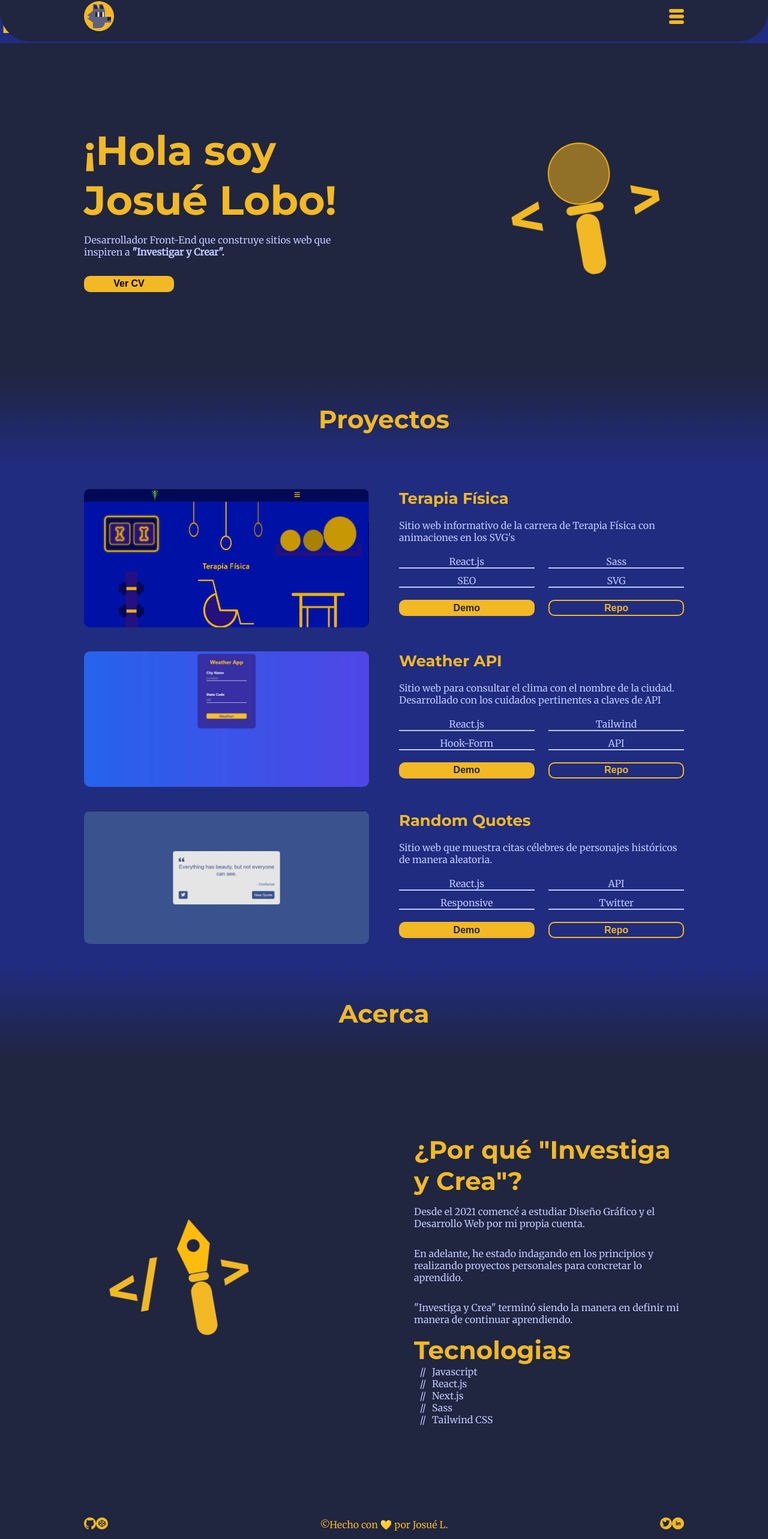
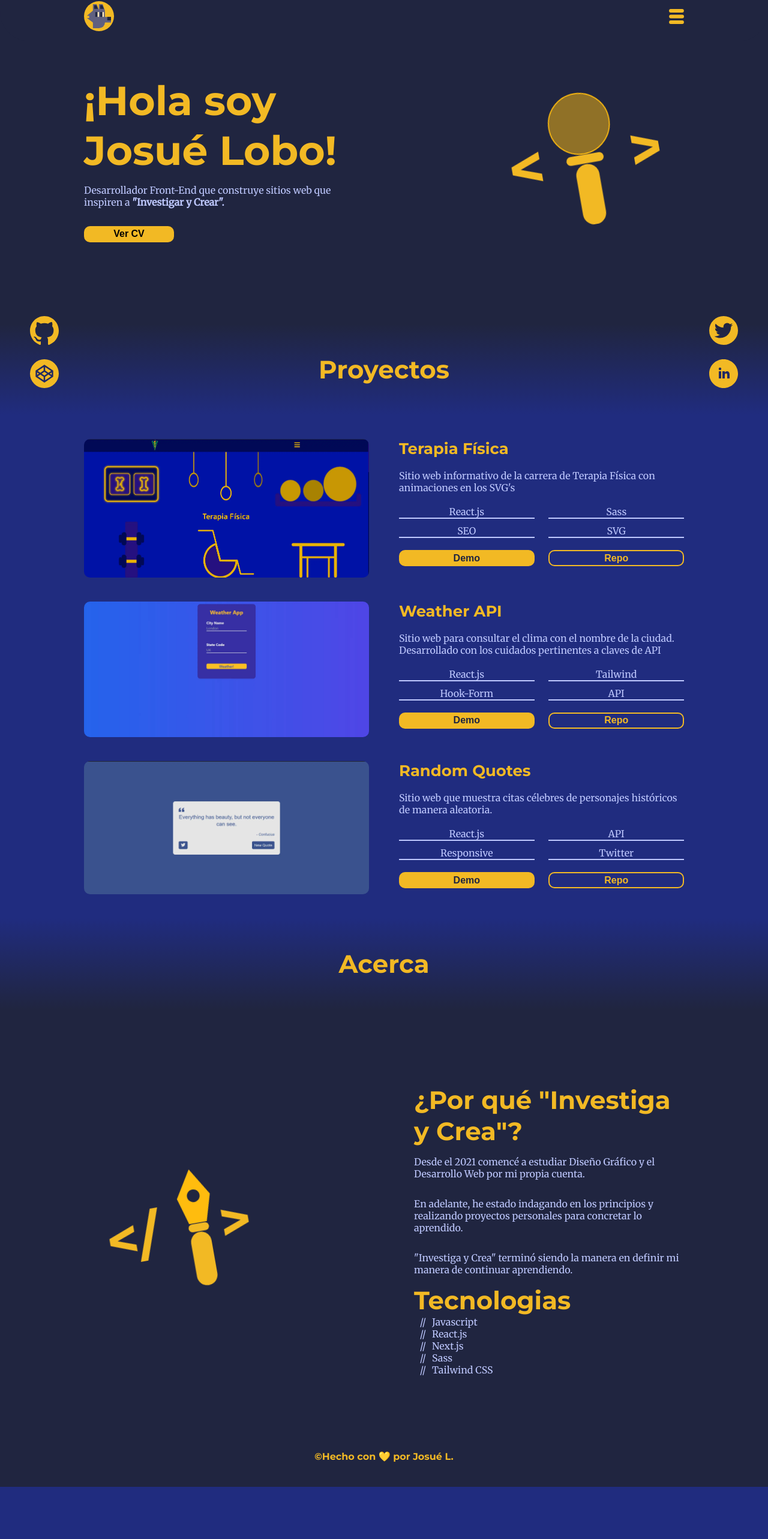
Before and after one commit to ElLoboBohemio/Portafolio, a Next.js app: page / in a window 1280 px wide. Shown: the part 11-2577 px from the top of the page at 60% size. After the commit the page ends 2490 px from the top, so only its background shows below. Built offline with nearby package versions, Linux system fonts and the light colour scheme.

Commit message:
Proyecto Terminado

```diff
--- a/Components/Footer.jsx
+++ b/Components/Footer.jsx
@@ -1,11 +1,5 @@
 //Link Next.js
 import Link from "next/link";
-
-//SVGss
-import Github from "../svgs/Github";
-import Twitter from "../svgs/Twitter";
-import Codepen from "../svgs/Codepen";
-import Linkedin from "../svgs/Linkedin";
 
 //SCSS
 import styles from "../styles/Footer.module.scss";
@@ -14,36 +8,8 @@ export default function Footer() {
   return (
     <footer className={styles.footer}>
       <div className="container">
-        {/* 'container' por estar en globals.css */}
-
         <section className={styles.footer__section}>
-          <article className={styles.footer__article}>
-            <Link href="https://github.com/ElLoboBohemio/ElLoboBohemio" passHref>
-              <a target="_blank" aria-label="Github">
-                <Github className={styles.footer__svg} />
-              </a>
-            </Link>
-            <Link href="https://codepen.io/bohemiolobo" passHref>
-              <a target="_blank" aria-label="Codepen">
-                <Codepen className={styles.footer__svg} />
-              </a>
-            </Link>
-          </article>
-
-          <p className={styles.footer__span}>©Hecho con 💛 por Josué L.</p>
-
-          <article className={styles.footer__article}>
-            <Link href="https://twitter.com/BohemioLobo" passHref>
-              <a target="_blank" aria-label="Twitter">
-                <Twitter className={styles.footer__svg} />
-              </a>
-            </Link>
-            <Link href="https://www.linkedin.com/in/josu%C3%A9-lobo/" passHref>
-              <a target="_blank" aria-label="Linkedin">
-                <Linkedin className={styles.footer__svg} />
-              </a>
-            </Link>
-          </article>
+          <h3 className={styles.footer__h3}>©Hecho con 💛 por Josué L.</h3>
         </section>
       </div>
     </footer>
--- a/Components/Layout.jsx
+++ b/Components/Layout.jsx
@@ -1,6 +1,10 @@
+//Next.js
+import Head from "next/head";
+
+//Components
 import Footer from "./Footer";
 import Navbar from "./Navbar";
-import Head from "next/head";
+import Social from "./Social";
 
 export default function Layout({ children, title, description }) {
   return (
@@ -14,7 +18,7 @@ export default function Layout({ children, title, description }) {
         <Navbar />
 
         <main>
-          <h1>HASKLDJSALK</h1>
+          <Social />
           {children}
         </main>
 
--- a/Components/Social.jsx
+++ b/Components/Social.jsx
@@ -1,7 +1,43 @@
+//Next.js
+import Link from "next/link";
+
+//SCSS
+import styles from "../styles/Social.module.scss";
+
+//SVGs
+import Github from "../svgs/Github";
+import Twitter from "../svgs/Twitter";
+import Codepen from "../svgs/Codepen";
+import Linkedin from "../svgs/Linkedin";
+
 export default function Social() {
   return (
-    <div>
-      <h1>s</h1>
+    <div className={styles.social}>
+      <div className={styles.social__div}>
+        <Link href="https://github.com/ElLoboBohemio/ElLoboBohemio" passHref>
+          <a target="_blank" aria-label="Github">
+            <Github className={styles.social__svg} />
+          </a>
+        </Link>
+        <Link href="https://codepen.io/bohemiolobo" passHref>
+          <a target="_blank" aria-label="Codepen">
+            <Codepen className={styles.social__svg} />
+          </a>
+        </Link>
+      </div>
+
+      <div className={styles.social__div}>
+        <Link href="https://twitter.com/BohemioLobo" passHref>
+          <a target="_blank" aria-label="Twitter">
+            <Twitter className={styles.social__svg} />
+          </a>
+        </Link>
+        <Link href="https://www.linkedin.com/in/josu%C3%A9-lobo/" passHref>
+          <a target="_blank" aria-label="Linkedin">
+            <Linkedin className={styles.social__svg} />
+          </a>
+        </Link>
+      </div>
     </div>
   );
 }
--- a/styles/Footer.module.scss
+++ b/styles/Footer.module.scss
@@ -12,57 +12,7 @@
   justify-content: center;
 }
 
-.footer__article{
-  display: flex;
-  flex-direction: column;
-  justify-content: space-evenly;
-  height: 60px;
+.footer__h3{
+  font-size: 16px;
+  text-align: center;
 }
-
-.footer__span{
-  color: $color-titulos;
-  text-align: center;
-  margin: 0 5px;
-  align-items: center;
-}
-
-.footer__svg{
-  width: 20px;
-  height: 20px;
-  margin: 2.5px 0;
-}
-
-//Media Query
-@media (min-width: 426px) {
-  .footer__section{
-    justify-content: space-between;
-  }
-
-  .footer__article{
-    flex-direction: row;
-    align-items: center;
-  }
-
-  .footer__svg{
-    margin: 0 10px;
-  }
-}
-
-@media (min-width: 769px) {
-  .footer{
-    height: 80px;
-  }
-
-  .footer__svg{
-    width: 35px;
-    height: 35px;
-    transition: .5s;
-    &:hover{
-      transform: scale(1.1);
-    }
-  }
-
-  .footer__article{
-    height: 80px;
-  }
-}
--- /dev/null
+++ b/styles/Social.module.scss
@@ -0,0 +1,43 @@
+@use 'utils' as *;
+
+.social{
+  width: 100%;
+
+  position: fixed;
+  top: 75%;
+  left: 0;
+
+  display: flex;
+  justify-content: space-between;
+
+  -webkit-transform: translate(0, -50%);
+  -moz-transform: translate(0, -50%);
+  -ms-transform: translate(0, -50%);
+  -o-transform: translate(0, -50%);
+  transform: translate(0, -50%);
+}
+
+.social__div{
+  display: flex;
+  flex-direction: column;
+  margin: 0 10px;
+}
+
+.social__svg{
+  width: 48px;
+  height: 48px;
+
+  margin: 10px 0;
+}
+
+@media (min-width: 769px) {
+  .social__div{
+    margin: 0 50px;
+  }
+
+  .social__svg{
+    &:hover{
+      transform: scale(1.15);
+    }
+  }
+}
```
